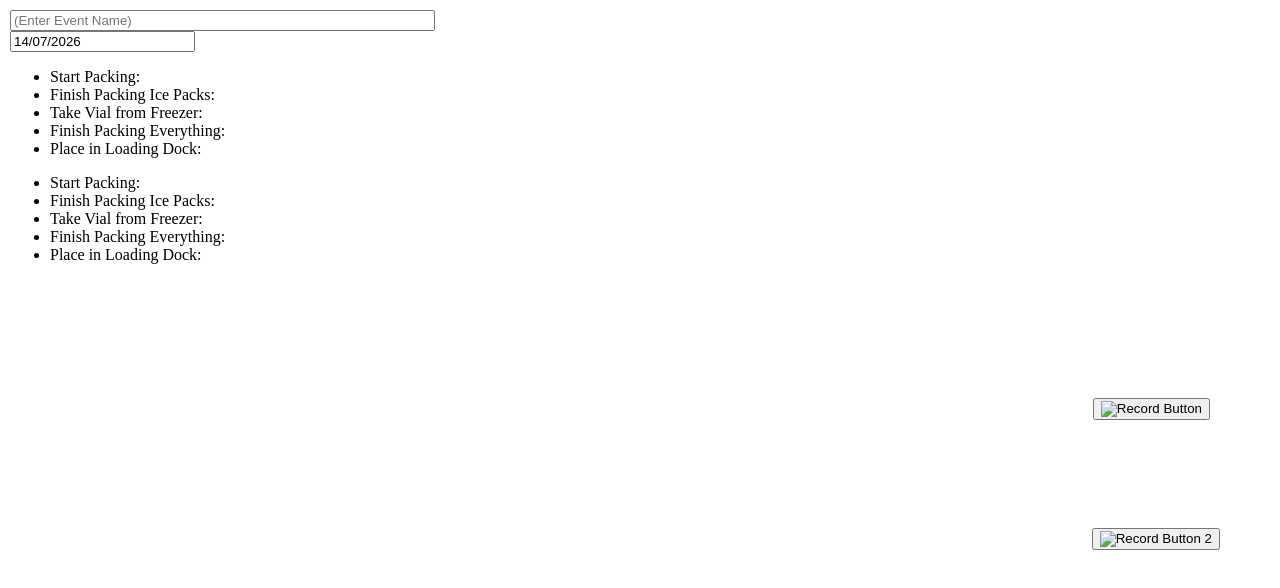
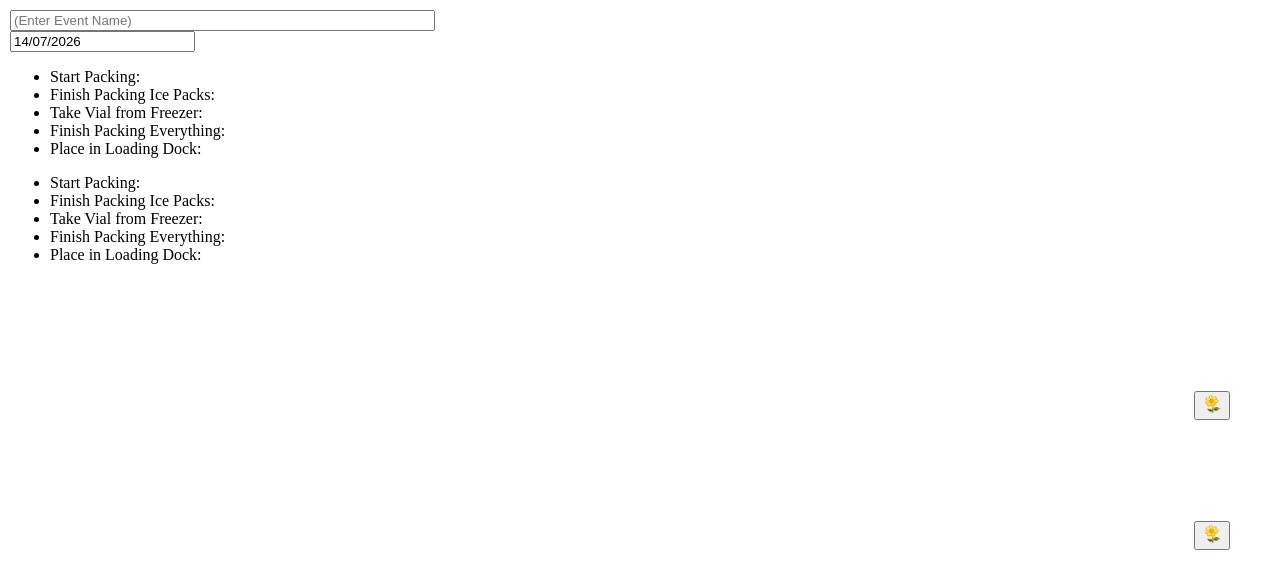
Before and after one commit to nadiashley/QA_Validation, a plain HTML site: page index.html in a window 1280 px wide. Drawn offline with Linux system fonts and the light colour scheme.

Commit message:
Add files via upload

```diff
--- a/index.html
+++ b/index.html
@@ -9,10 +9,10 @@
 
 <body>
     <button id="recordButton">
-        <img src="record.png" alt="Record Button">
+        <img src="yello.png" alt="Record Button">
     </button>
     <button id="recordButton2">
-        <img src="record.png" alt="Record Button 2">
+        <img src="yello.png" alt="Record Button 2">
     </button>
     <div class = "qual_name" style="display: block;">
             <input required= "" type="text" class="input" placeholder = "(Enter Event Name)" size="50" id="eventName">
--- a/vaccine_box.css
+++ b/vaccine_box.css
@@ -6,11 +6,16 @@ body {
 #recordButton {
     position: fixed;
     bottom: 380px;
-    right: 70px;
+    right: 50px;
 }
 
 #recordButton2 {
     position: fixed;
     bottom: 250px;
-    right: 60px;
+    right: 50px;
 }
+
+#recordButton img, #recordButton2 img {
+    width: 20px;
+    height: 20px;
+}
```
Also changed, not shown: yello.png (added).
